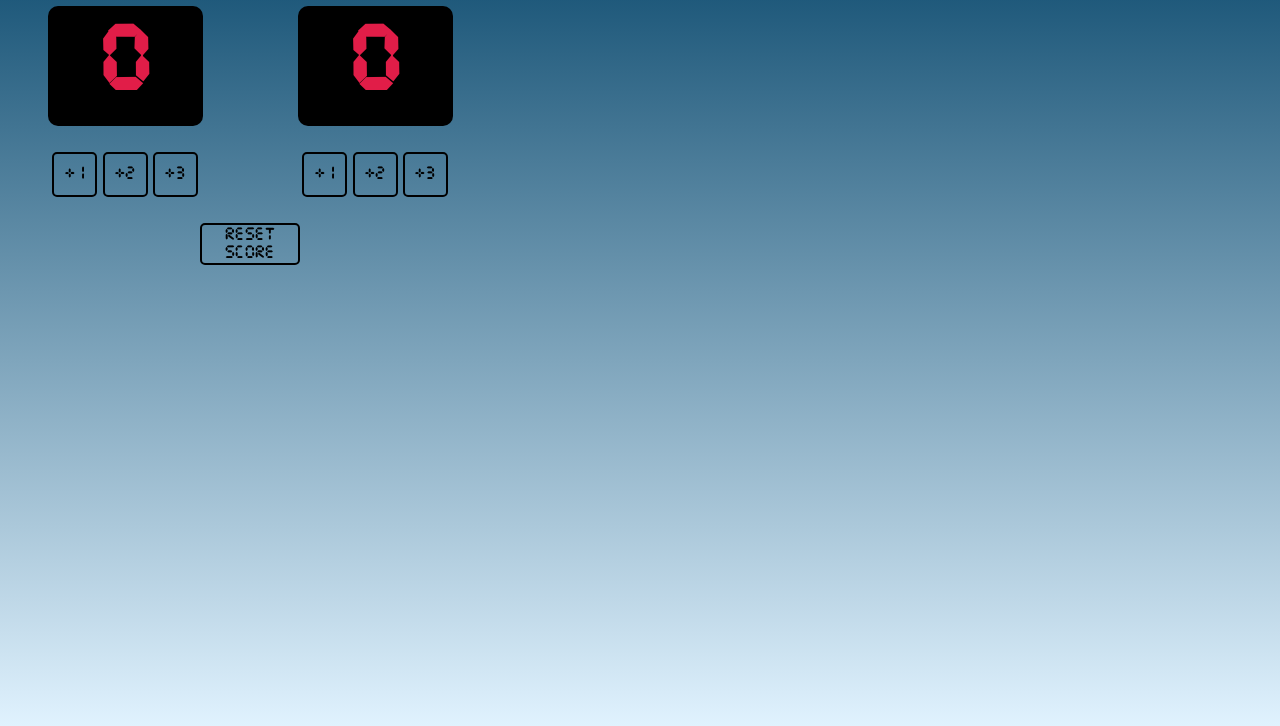
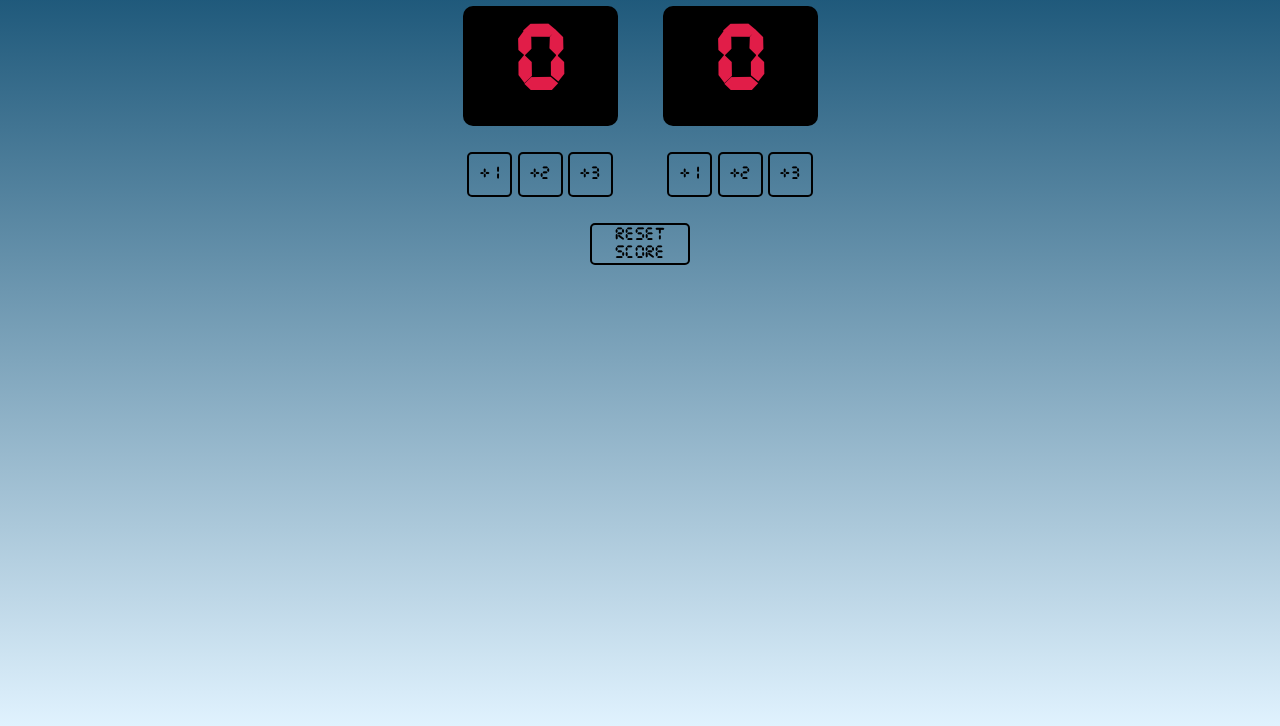
Before and after one commit to bottlerocketjonny/ScrimbaFrontendPath, a website built with Vite: page scoreboard/index.html in a window 1280 px wide. Shown: the part 74-800 px from the top of the page. Built offline with nearby package versions, Linux system fonts and the light colour scheme.

Commit message:
scoreboard position updated

```diff
--- a/scoreboard/index.css
+++ b/scoreboard/index.css
@@ -24,7 +24,8 @@ h1 {
 }
 
 .board {
-    width: 500px;
+    width: 400px;
+    margin: 0 auto;
 }
 
 .score-container {
```
Also changed, not shown: scoreboard/index.html (+2 -1 lines).
